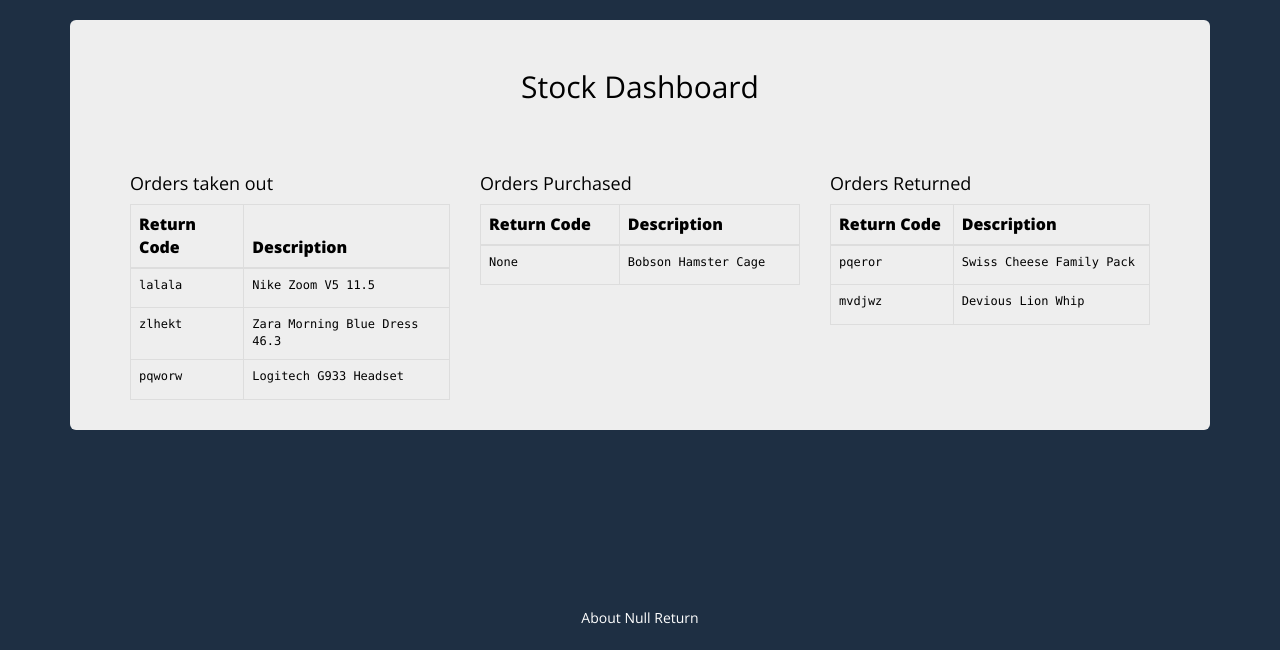
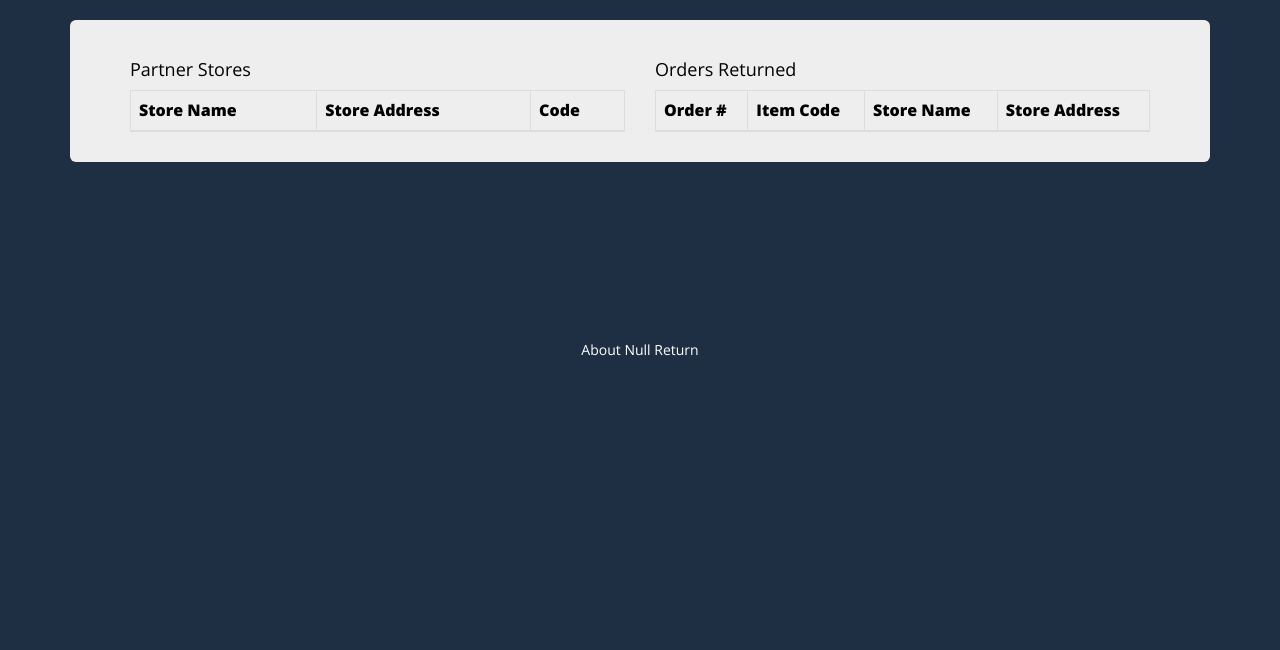
Before and after one commit to domantasjurkus/2016-03-starthack, a Flask app: page /dashboard in a window 1280 px wide. Shown: the part 200-850 px from the top of the page. After the commit the page ends 556 px from the top, so only its background shows below. Run offline with Flask 2, Linux system fonts and the light colour scheme; data that the repository does not hold is empty; some libraries are stand-ins or nearby versions.

Commit message:
get web app to work

```diff
--- a/application.py
+++ b/application.py
@@ -3,7 +3,7 @@ from codes import generateUniqueCode
 from app import db
 from app.models import ManagerInformationsss, ReturnedOrdersss
 import json
-
+import requests
 
 app = Flask(__name__)
 
@@ -16,68 +16,57 @@ API_KEY = "2d64db29fea4adbed35825365c334d75640eb92ae38020b640de66b93c952023"
 
 @app.route("/")
 def index():
-
     return render_template('return_form.html')
-
 
 @app.route('/dashboard')
 def dashboard():
-
-    data = getTemplateStubs()
+    stores = ManagerInformationsss.query.all()
+    data_returned = ReturnedOrdersss.query.all()
 
     return render_template('dashboard.html',
-        data_taken=data['taken'],
-        data_purchased=data['purchased'],
-        data_returned=data['returned']
+        stores=stores,
+        data_returned=data_returned
     )
 
 @app.route('/solution')
 def solution():
-
     return render_template('solution.html')
-
-@app.route('/codes')
-def codes():
-    manager_code = generateManagerCode()
-    return jsonify({"manager_codes": manager_code})
-
 
 @app.route('/managers/add')
 def add_manager():
-    desc = request.args.get('desc', '')
     storeName = request.args.get('storeName', '')
     storeAddress = request.args.get('storeAddress', '')
     num = generateUniqueCode()
-    manager = ManagerInformationsss(desc, storeName, storeAddress, num)
+    manager = ManagerInformationsss(storeName, storeAddress, num)
     db.session.add(manager)
     db.session.commit()
     return num
 
 
-@app.route('/return/items', methods=['POST'])
+@app.route('/return/items/', methods=['POST'])
 def return_items():
     '''
     Given an order number, manager code, and a list of line items,
     adds the given items to the returned database
     '''
     order_number = request.form['orderNumber']
-    item_numbers = request.form['itemNumbers']
+    items = request.form.getlist('items[]')
     manager_code = request.form['managerCode']
     if order_number == "":
         return jsonify({"Error": "Please provide an orderNumber."})
-    if item_numbers == []:
-        return jsonify({"Error": "Please provide itemNumbers."})
+    if items == []:
+        return jsonify({"Error": "Please select at least one item to return."})
     if manager_code == "":
         return jsonify({"Error": "Please provide a managerCode."})
-    if ManagerInformationsss.query.filter_by(returnCode=managerId).count() != 1:
+    if ManagerInformationsss.query.filter_by(returnCode=manager_code).count() != 1:
         return jsonify({"Error": "Manager ID not valid"})
-    manager = ManagerInformationsss.query.filter_by(returnCode=manager_code)
-    for item_number in item_numbers:
-        db.session.add(ReturnedOrdersss(order_number, int(item_number), manager.storeName, manager.storeAddress))
+    manager = ManagerInformationsss.query.filter_by(returnCode=manager_code).first()
+    for item in items:
+        db.session.add(ReturnedOrdersss(order_number, item, manager.storeName, manager.storeAddress))
     res = generateUniqueCode()  # Not atomic at this point
     manager.returnCode = res
     db.session.commit()
-    return jsonify({"Status": "Good"})
+    return render_template('new_code.html', manager_code=res)
 
 
 @app.route('/return/', methods=['POST'])
@@ -92,10 +81,14 @@ def return_product():
     if ManagerInformationsss.query.filter_by(returnCode=managerId).count() != 1:
         return jsonify({"Error": "Manager ID not valid"})
 
-    r = requests.post(ARVATO_BASE + "/orders/" + orderNumber, headers={'X-Auth-Key': API_KEY})
+    r = requests.get(BASE_URL + "/orders/" + orderNumber, headers={'X-Auth-Key': API_KEY})
     if r.status_code is not 200:
         return jsonify({"Error": "Not a valid order ID"})
-    return r.json()["shipments"]["shipmentsItems"]
+    return render_template('select_item.html',
+        items_list=r.json()["orderDetails"]["orderItems"],
+        manager_code=managerId,
+        orderNumber=orderNumber
+    )
 
 @app.route('/managers/clear')
 def clear_managers():
@@ -127,4 +120,4 @@ def receive_sms():
     return render_template('index.html')
 
 if __name__ == '__main__':
-    app.run(host='0.0.0.0', threaded=True)
+    app.run(debug=True, host='0.0.0.0', threaded=True)
--- a/db_create.py
+++ b/db_create.py
@@ -1,2 +1,3 @@
 from app import db
+db.drop_all()
 db.create_all()
--- a/static/style.css
+++ b/static/style.css
@@ -63,12 +63,7 @@ body {
     font-size: 16px;
 }
 
-.navbar .navbar-nav {
-    display: inline-block;
-    float: none;
-}
-
-.navbar .centerContainer {
+.centerContainer {
     text-align: center;
 }
 
--- a/templates/dashboard.html
+++ b/templates/dashboard.html
@@ -2,73 +2,52 @@
 
 {% block content %}
 
-<div class="row center">
-    <h2>Stock Dashboard</h2>
-    <hr/>
-    <br/>
-</div>
-
 <div class="row">
-    <div class="col-md-4">
-        <h4>Orders taken out</h4>
+    <div class="col-md-6">
+        <h4>Partner Stores</h4>
         <table class="table table-bordered">
             <thead>
                 <tr>
-                <th>Return Code</th>
-                <th>Description</th>
+                <th>Store Name</th>
+                <th>Store Address</th>
+                <th>Code</th>
                 </tr>
             </thead>
             <tbody>
-                {% for item in data_taken %}
+                {% for store in stores %}
                     <tr>
-                        <td>{{ item.return_code }}</td>
-                        <td>{{ item.desc }}</td>
+                        <td>{{ store.storeName }}</td>
+                        <td>{{ store.storeAddress }}</td>
+                        <td>{{ store.returnCode }}</td>
                     </tr>
                 {% endfor %}
             </tbody>
         </table>
     </div>
 
-    <div class="col-md-4">
-        <h4>Orders Purchased</h4>
+    <div class="col-md-6">
+        <h4>Orders Returned</h4>
         <table class="table table-bordered">
             <thead>
                 <tr>
-                <th>Return Code</th>
-                <th>Description</th>
+                <th>Order #</th>
+                <th>Item Code</th>
+                <th>Store Name</th>
+                <th>Store Address</th>
                 </tr>
             </thead>
             <tbody>
-                {% for item in data_purchased%}
+                {% for item in data_returned %}
                     <tr>
-                        <td>{{ item.return_code }}</td>
-                        <td>{{ item.desc }}</td>
+                        <td>{{ item.orderNumber }}</td>
+                        <td>{{ item.itemCode }}</td>
+                        <td>{{ item.storeName }}</td>
+                        <td>{{ item.storeAddress }}</td>
                     </tr>
                 {% endfor %}
             </tbody>
         </table>
     </div>
-
-    <div class="col-md-4">
-        <h4>Orders Returned</h4>
-        <table class="table table-bordered">
-            <thead>
-                <tr>
-                <th>Return Code</th>
-                <th>Description</th>
-                </tr>
-            </thead>
-            <tbody>
-                {% for item in data_returned %}
-                    <tr>
-                        <td>{{ item.return_code }}</td>
-                        <td>{{ item.desc }}</td>
-                    </tr>
-                {% endfor %}
-            </tbody>
-        </table>
-    </div>
-
 </div>
 
 {% endblock %}
```
Also changed, not shown: app/models.py (+7 -11 lines), templates/new_code.html (added, +8 -0 lines), templates/select_item.html (added, +21 -0 lines), 1 other file.
